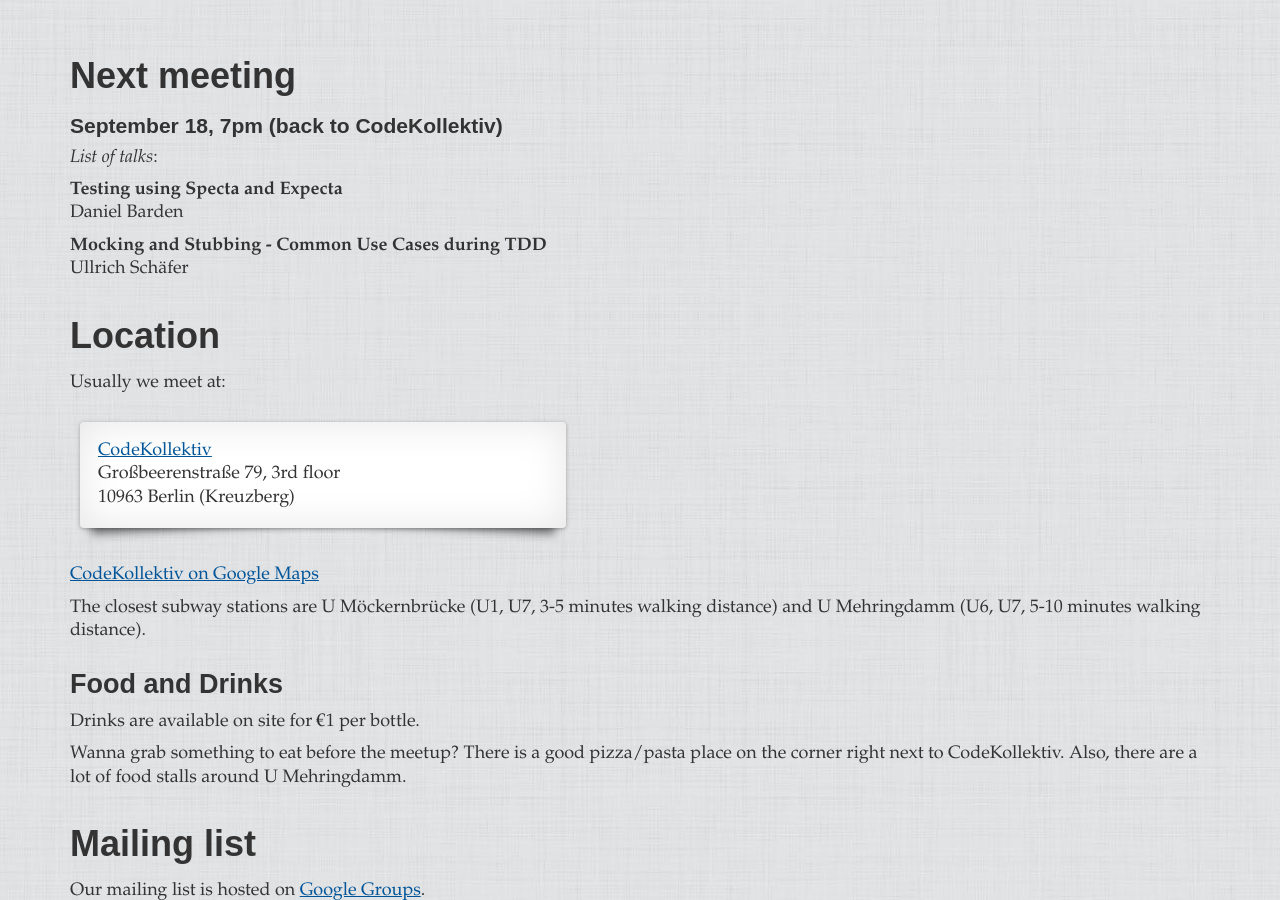
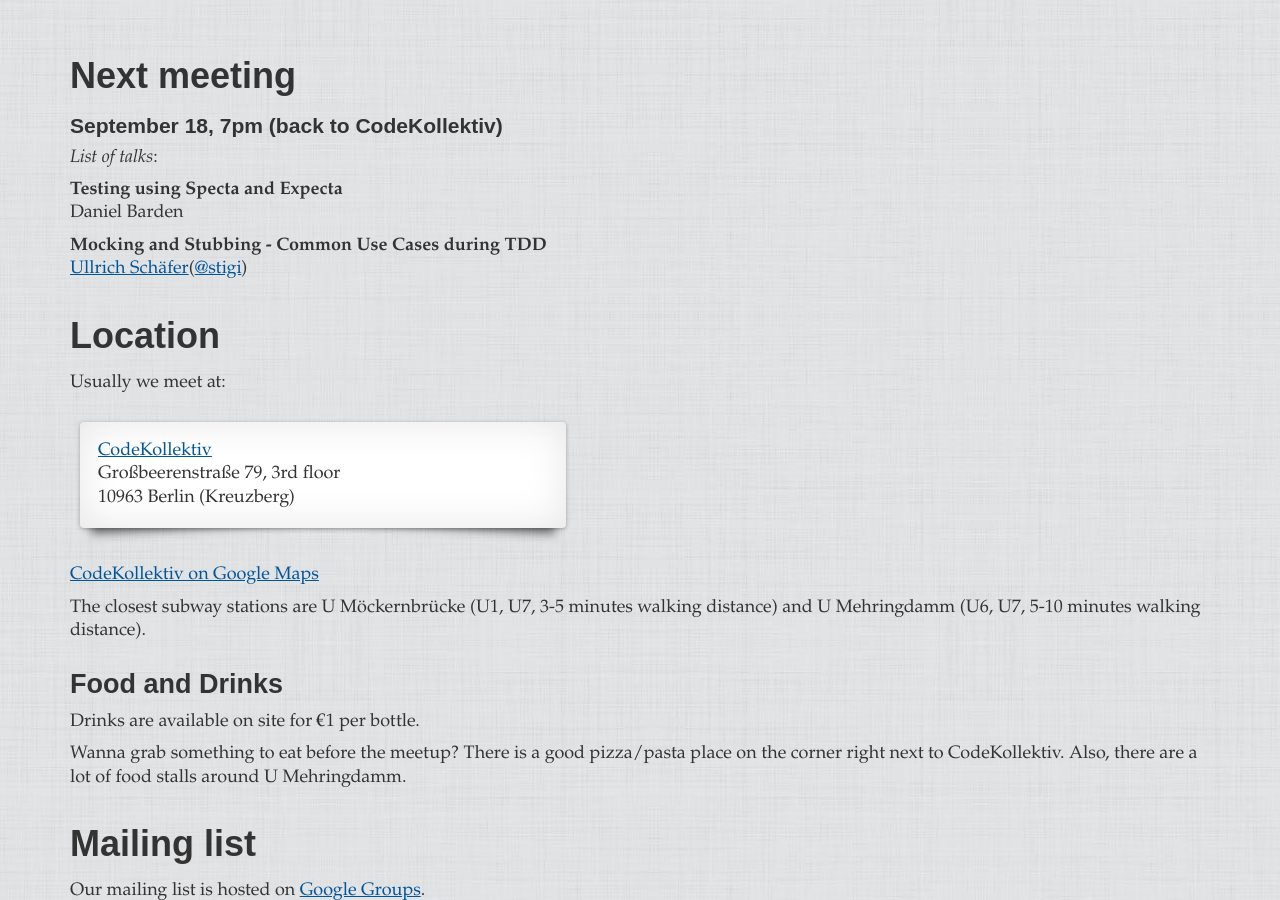
Before and after one commit to cocoaheads-berlin/cocoaheads-berlin.github.com, a Jekyll site: the page built from index.markdown, in a window 1280 px wide and 900 px high, scrolled down 338 px. Built offline with Jekyll 4.4.1, drawn with Linux system fonts in a browser that asks for light colours; some web fonts are replaced; Markdown is read by kramdown in place of the engine named in the settings.

Commit message:
added links for Ullrich Schäfer

```diff
--- a/index.markdown
+++ b/index.markdown
@@ -27,7 +27,7 @@ title: Welcome!
 Daniel Barden
 
 **Mocking and Stubbing - Common Use Cases during TDD** <br>
-Ullrich Schäfer
+[Ullrich Schäfer](ullrichschaefer.com)([@stigi](https://twitter.com/stigi))
 
 
 
```
